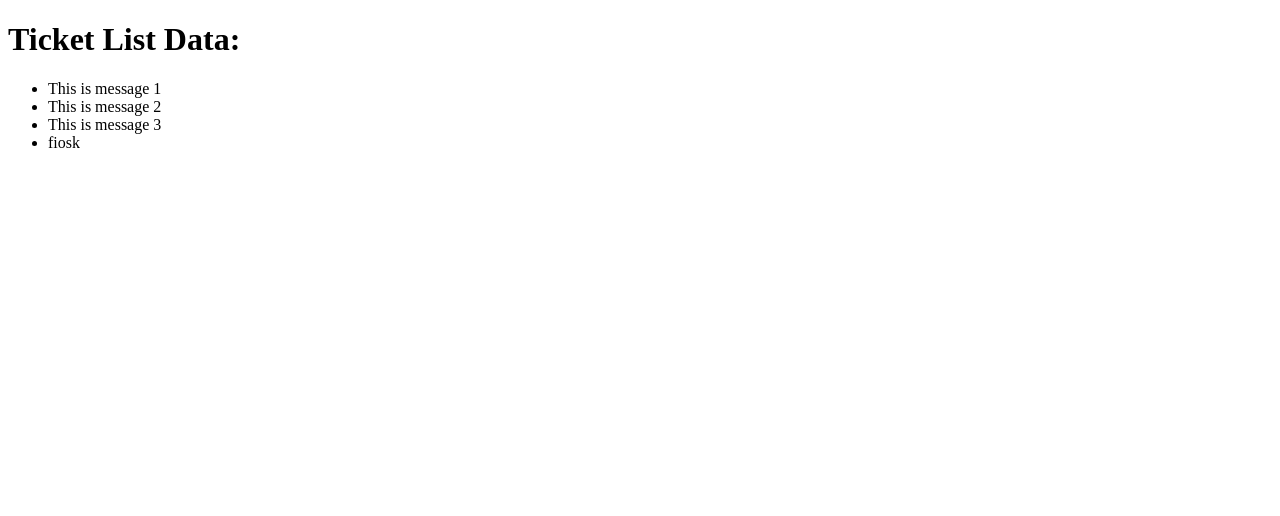
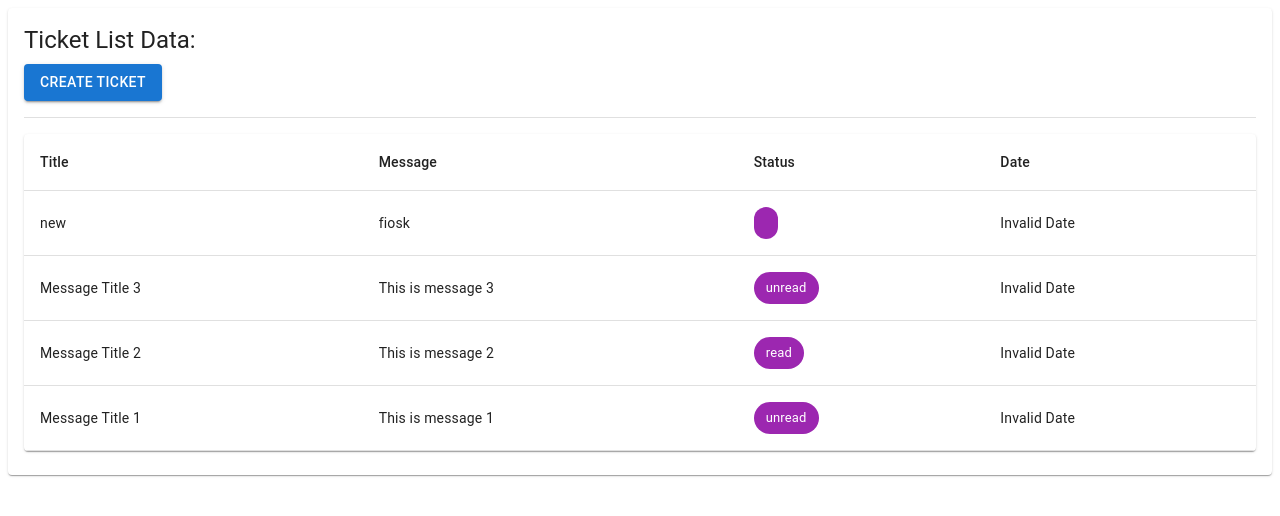
Before and after one commit to sahandghorbani/Kavenegar, a Next.js app: page / in a window 1280 px wide. Shown: the top 516 px of the page. Built offline with nearby package versions, Linux system fonts and the light colour scheme; data requests are answered from the project's data file.

Commit message:
feat(ticket-list): Add some ui-component to change the style of the list

```diff
--- a/src/components/pages/TicketList.tsx
+++ b/src/components/pages/TicketList.tsx
@@ -1,23 +1,38 @@
-'use client';
+'use client'
 import React from 'react';
 import { useQuery } from 'react-query';
 import { fetchTickets } from '@/api';
+import { Card, CardContent, CircularProgress, Typography, Table, TableBody, TableCell, TableContainer, TableHead, TableRow, Paper, Divider, Button } from '@mui/material';
+import { useRouter } from 'next/navigation';
+import Link from 'next/link';
+import TicketListTable from '@/components/tables/TicketListTable';
 
 const TicketList = () => {
+  const router = useRouter();
   const { isLoading, error, data } = useQuery('tickets', fetchTickets);
 
-  if (isLoading) return <div>Loading...</div>;
-  if (error) return <div>Error: {error.message}</div>;
+  const handleClick = (ticketId:number) => {
+    router.push(`/list/${ticketId}`);
+  };
+
+  if (isLoading) return <CircularProgress />;
+  if (error) return <div>Error: {(error as any).message}</div>;
 
   return (
-    <div>
-      <h1>Ticket List Data:</h1>
-      <ul>
-        {data.map((ticket: any) => (
-          <li key={ticket.id}>{ticket.message}</li>
-        ))}
-      </ul>
-    </div>
+    <Card  sx={{ minWidth: 300, }}>
+      <CardContent>
+        <Typography variant="h5" component="h2" gutterBottom>
+          Ticket List Data:
+        </Typography>
+        <Link href="/add" passHref>
+          <Button variant="contained" color="primary" sx={{ marginBottom: 2 }}>
+            Create Ticket
+          </Button>
+        </Link>
+        <Divider sx={{ marginBottom: 2 }} />
+        <TicketListTable data={data} handleClick={handleClick} />
+      </CardContent>
+    </Card>
   );
 };
 
--- /dev/null
+++ b/src/components/tables/TicketListTable.tsx
@@ -0,0 +1,42 @@
+import React, { FC } from 'react';
+import { Chip, Paper, Table, TableBody, TableCell, TableContainer, TableHead, TableRow } from '@mui/material';
+
+interface TicketListTableProps {
+  data: any[];
+  handleClick: (ticketId: number) => void;
+}
+
+const TicketListTable: FC<TicketListTableProps> = ({ data, handleClick }) => {
+  return (
+    <TableContainer component={Paper}>
+      <Table sx={{ minWidth: 650 }} aria-label="ticket table">
+        <TableHead>
+          <TableRow>
+            <TableCell>Title</TableCell>
+            <TableCell>Message</TableCell>
+            <TableCell>Status</TableCell>
+            <TableCell>Date</TableCell>
+          </TableRow>
+        </TableHead>
+        <TableBody>
+          {/* Displaying items from newest to oldest */}
+          {[...data].reverse().map((ticket: any) => (
+            <TableRow key={ticket.id} style={{ cursor: 'pointer' }} hover onClick={() => handleClick(ticket.id)}>
+              <TableCell>{ticket.title}</TableCell>
+              <TableCell>{ticket.message}</TableCell>
+              <TableCell>
+                <Chip
+                  label={ticket.status}
+                  color={ticket.status === 'pending' ? 'default' : ticket.status === 'answered' ? 'primary' : 'secondary'}
+                />
+              </TableCell>
+              <TableCell>{new Date(ticket.Date).toLocaleString()}</TableCell>
+            </TableRow>
+          ))}
+        </TableBody>
+      </Table>
+    </TableContainer>
+  );
+};
+
+export default TicketListTable;
```
